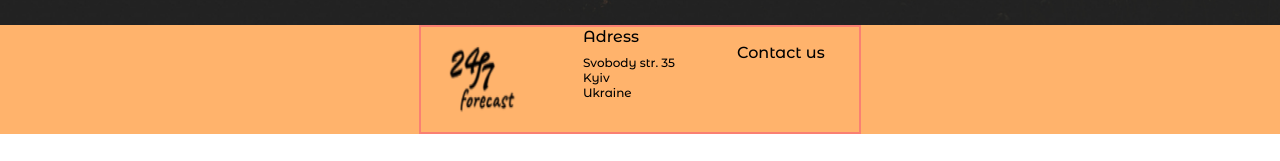
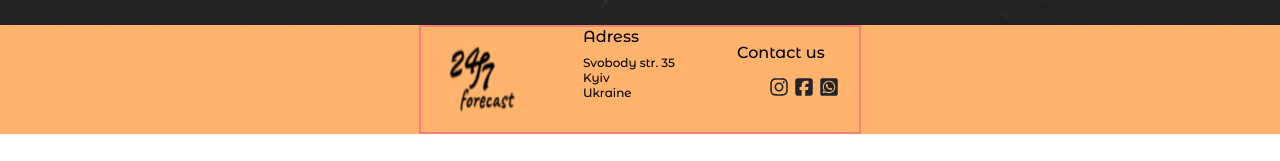
Before and after one commit to ByteMe6/weatherDashboard, a React (Vite) app: page / in a window 1280 px wide. Shown: the part 635-796 px from the top of the page. Built offline with nearby package versions, Linux system fonts and the light colour scheme; no server answers.

Commit message:
better aos

```diff
--- a/src/Components/Footer/Footer.jsx
+++ b/src/Components/Footer/Footer.jsx
@@ -54,13 +54,13 @@ export function Footer() {
           </li>
           <li className={styles.footerItemListItem}>
             <ul>
-              <li data-aos="zoom-in" data-aos-delay="400">
+              <li>
                 <FaInstagram />
               </li>
-              <li data-aos="zoom-in" data-aos-delay="500">
+              <li>
                 <FaSquareFacebook />
               </li>
-              <li data-aos="zoom-in" data-aos-delay="600">
+              <li>
                 <FaWhatsappSquare />
               </li>
             </ul>
```
